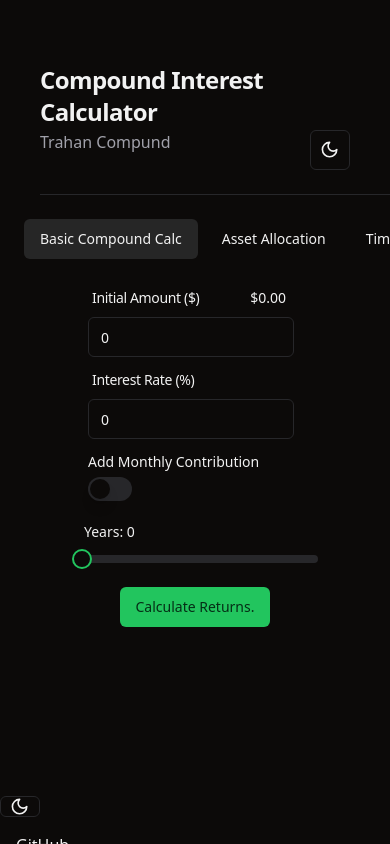
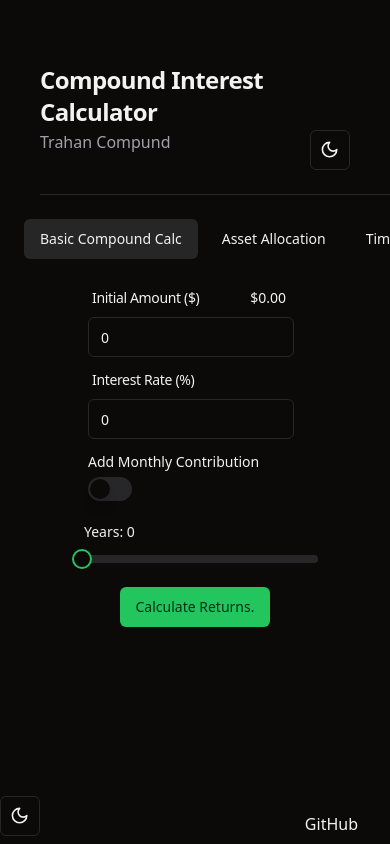
Before and after one commit to babbage88/react-trahan-compound, a React (Vite) app: page / in a window 390 px wide. Shown: the top 844 px of the page. Built offline with nearby package versions, Linux system fonts and the light colour scheme.

Commit message:
fixing footer

```diff
--- a/src/components/Layout.tsx
+++ b/src/components/Layout.tsx
@@ -48,8 +48,8 @@ export default function Layout(props: LayoutProps): JSX.Element {
           <div className="flex-1 lg:max-w-4xl">{children}</div>
         </div>
       </div>
-      <div className="flex flex-col fixed bottom-0 left-0 w-screen h-12 pr-4 justify-between">
-      <ModeToggle/>
+      <div className="flex flex-row lg:flex-col fixed bottom-0 left-0 w-screen h-12 pr-4 justify-between">
+        <ModeToggle/>
       <footer className="mt-auto p-4 lg:text-right sm:text-center lg:fixed lg:bottom-0 lg:left-0 lg:w-screen">
                 <a href='https://github.com/babbage88/react-trahan-compound'>GitHub</a>
             </footer>
```
